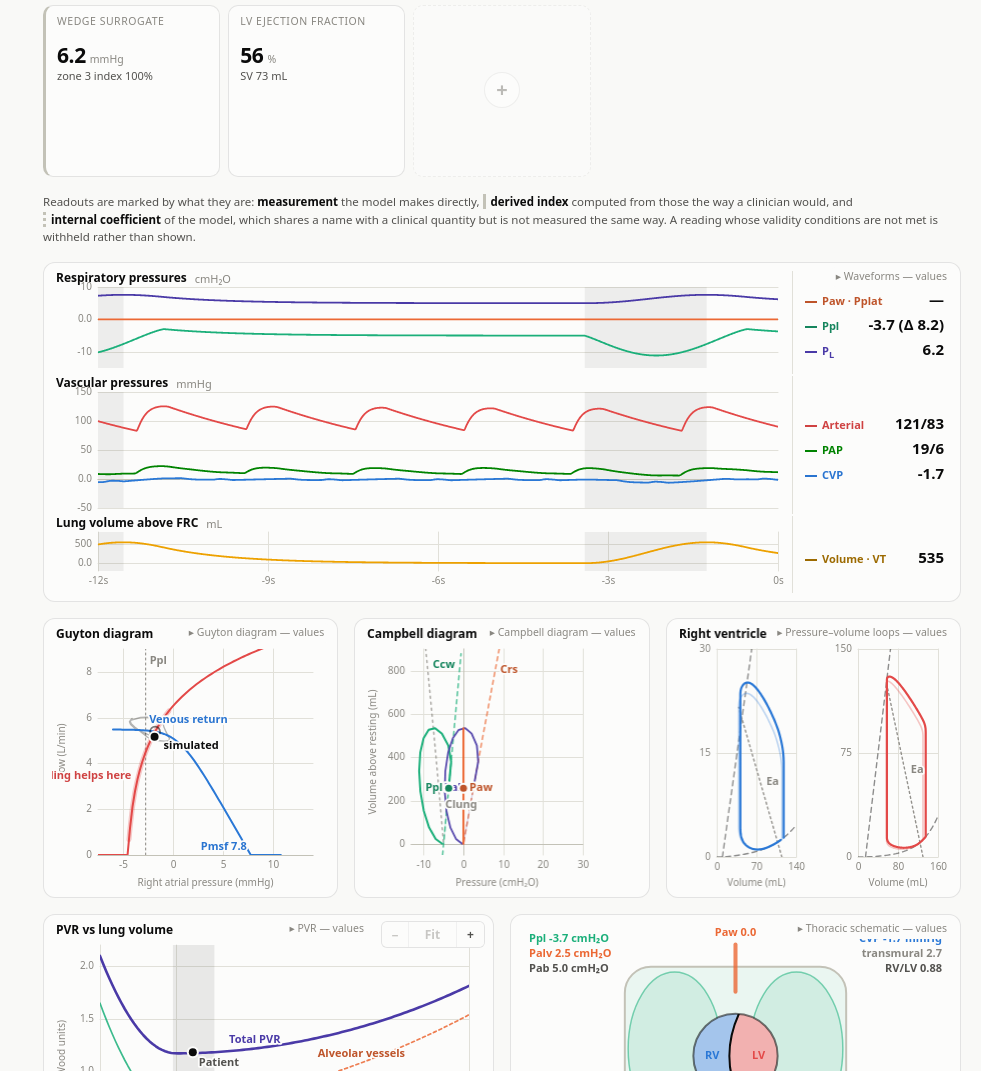
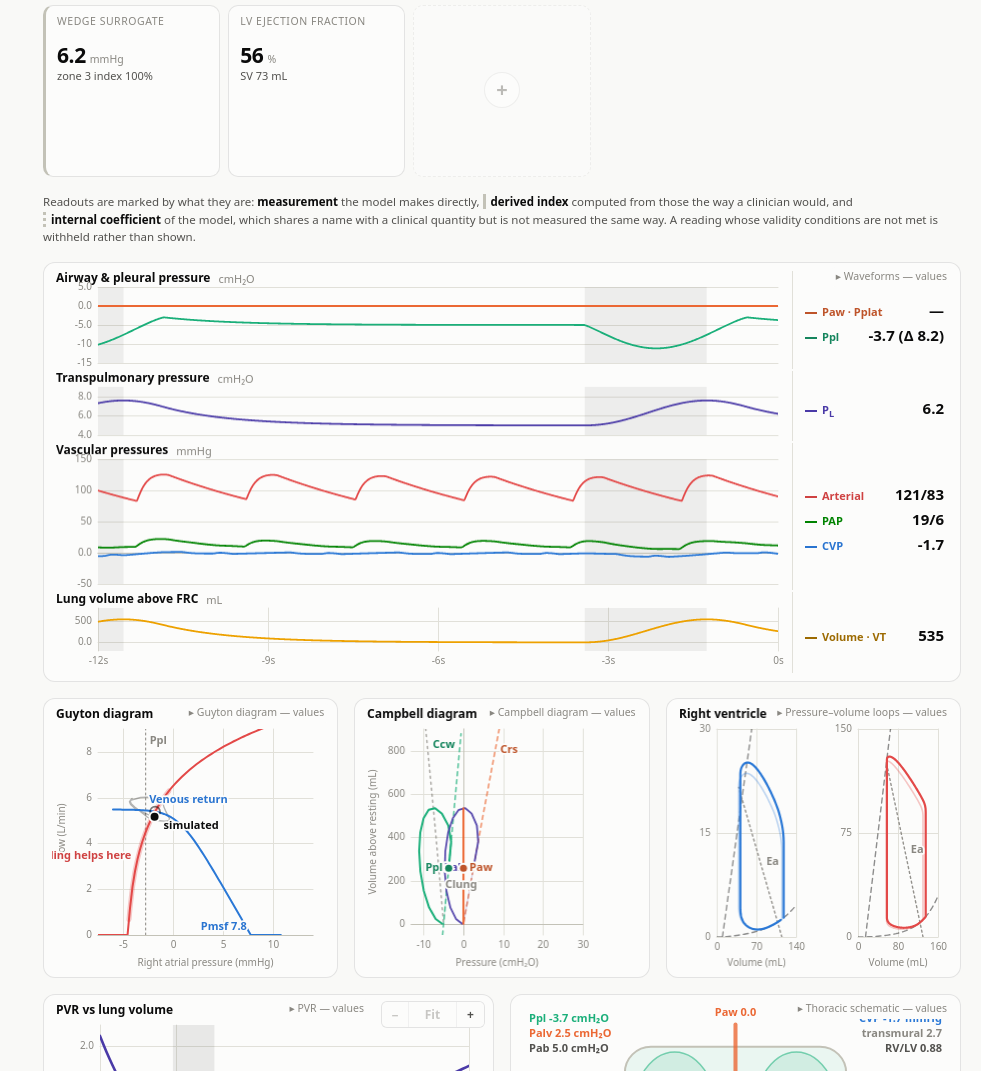
Before and after one commit to internalempire/arthur, a website with bundled scripts: page index.html in a window 1280 px wide. Shown: the part 866-1937 px from the top of the page, without its empty margins (299-1280 px from the left). Built offline with nearby package versions, Linux system fonts and the light colour scheme; animation ran at ten frames a second.

Commit message:
Separate transpulmonary pressure into lower waveform strip (#53)

```diff
--- a/src/ui/panels/waveforms.js
+++ b/src/ui/panels/waveforms.js
@@ -18,9 +18,9 @@ const SHRINK_DELAY = 4;
 const STRIPS = [
   {
     id: 'resp',
-    label: 'Respiratory pressures',
+    label: 'Airway & pleural pressure',
     unit: 'cmH₂O',
-    height: 1.0,
+    height: 0.9,
     series: [
       {
         channel: 'paw', color: 'airway', label: 'Paw · Pplat',
@@ -32,10 +32,17 @@ const STRIPS = [
           ? `${tilePrimaryValue('ppl', m)} (Δ ${m.pplSwing.toFixed(1)})`
           : '—'),
       },
+    ],
+  },
+  {
+    id: 'transpulmonary',
+    label: 'Transpulmonary pressure',
+    unit: 'cmH₂O',
+    height: 0.65,
+    series: [
       {
         channel: 'pl', color: 'transpulmonary', label: 'P', subscript: 'L',
         ariaLabel: 'Transpulmonary pressure',
-        paintOrder: 0,
         summary: (m) => tilePrimaryValue('pl', m),
       },
     ],
@@ -216,12 +223,7 @@ export function createWaveforms(container) {
       if (lo < 0 && hi > 0) panel.axisLine(colors, { y: 0 });
 
       panel.clip();
-      // The rail keeps the clinically useful Paw, Ppl, PL reading order. Paint
-      // PL first instead, so its purple stroke stays underneath Paw and Ppl
-      // wherever the pressure curves meet or overlap.
-      const paintBuffers = [...buffers]
-        .sort((a, b) => (a.paintOrder ?? 1) - (b.paintOrder ?? 1));
-      for (const b of paintBuffers) {
+      for (const b of buffers) {
         panel.series(b.data, b.n, 0, WINDOW_SECONDS, { color: colors[b.color], width: 1.8 });
       }
       panel.unclip();
--- a/styles/app.css
+++ b/styles/app.css
@@ -291,7 +291,10 @@ select { min-width: 150px; }
   height: calc(100% - 16px);
 }
 
-.panel-waves { height: 340px; }
+/* Four independently scaled, time-aligned strips keep PL below Paw/Ppl without
+   falsifying its positive pressure on their shared numerical axis. The extra
+   height preserves the previous plot density instead of squeezing each trace. */
+.panel-waves { height: 420px; }
 .panel-waves > div { height: 100%; }
 
 .waveform-stack {
```
Also changed, not shown: manual/_log.md (+2 -0 lines), manual/panel-waveforms.md (+6 -4 lines).
